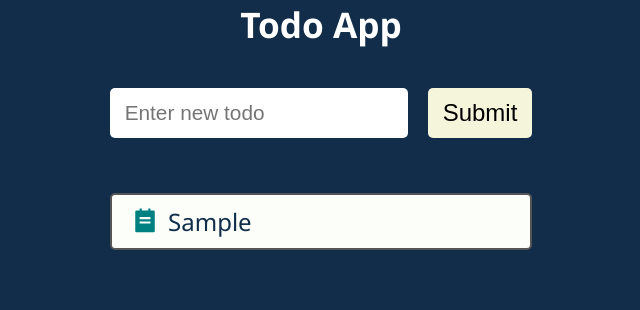
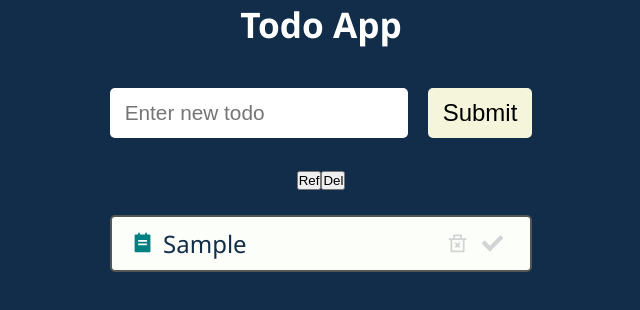
Before and after one commit to AlexiusMart/simple-todo, a React (Create React App) app: page / in a window 1280 px wide. Both pictures are taken after typing "Sample" into the empty fields and a click on the button "Submit". Shown: the top 310 px of the page, without its empty margins (319-959 px from the left). Built offline with nearby package versions, Linux system fonts and the light colour scheme.

Commit message:
complete button on todo in list

```diff
--- a/package.json
+++ b/package.json
@@ -10,6 +10,7 @@
     "react-dom": "^18.2.0",
     "react-icons": "^4.7.1",
     "react-scripts": "5.0.1",
+    "uuid": "^9.0.0",
     "web-vitals": "^2.1.4"
   },
   "scripts": {
--- a/src/App.js
+++ b/src/App.js
@@ -1,4 +1,6 @@
 import { useState } from 'react'
+import { v4 as uuidv4 } from 'uuid'
+import { TodosActions } from './components/Todos/TodosActions'
 import { TodoForm } from './components/Todos/TodoForm'
 import { TodoList } from './components/Todos/TodoList'
 
@@ -8,18 +10,38 @@ function App() {
   const [todos, setTodos] = useState([])
 
   const addTodoHandler = (text) => {
-    setTodos([...todos, text])
+    const newTodo = {
+      text,
+      isCompleted: false,
+      id: uuidv4()
+    }
+    setTodos([...todos, newTodo])
   }
 
-  const deleteTodoHandler = (index) => {
-    setTodos(todos.filter((_, i) => i !== index))
+  const deleteTodoHandler = (id) => {
+    setTodos(todos.filter((todo) => todo.id !== id))
+  }
+
+  const toggleTodoHandler = (id) => {
+    setTodos(
+      todos.map((todo) =>
+        todo.id === id
+          ? { ...todo, isCompleted: !todo.isCompleted }
+          : { ...todo }
+      )
+    )
   }
 
   return (
     <div className='App'>
       <h1>Todo App</h1>
       <TodoForm addTodo={addTodoHandler} />
-      <TodoList todos={todos} deleteTodo={deleteTodoHandler} />
+      <TodosActions />
+      <TodoList
+        todos={todos}
+        deleteTodo={deleteTodoHandler}
+        toggleTodo={toggleTodoHandler}
+      />
     </div>
   )
 }
--- a/src/components/Todos/Todo.jsx
+++ b/src/components/Todos/Todo.jsx
@@ -1,11 +1,17 @@
 import styles from './Todo.module.css'
-import { RiTodoFill } from 'react-icons/ri'
+import { RiTodoFill, RiDeleteBin2Line } from 'react-icons/ri'
+import { FaCheck } from 'react-icons/fa'
 
-export const Todo = ({ todo, i, deleteTodo }) => {
+export const Todo = ({ todo, deleteTodo, toggleTodo }) => {
   return (
-    <div className={styles.todo} onDoubleClick={() => deleteTodo(i)}>
+    <div className={`${styles.todo} ${todo.isCompleted ? styles.completedTodo : ''}`}>
       <RiTodoFill className={styles.todoIcon} />
-      <div className={styles.todoText}>{todo}</div>
+      <div className={styles.todoText}>{todo.text}</div>
+      <RiDeleteBin2Line
+        className={styles.deleteIcon}
+        onClick={() => deleteTodo(todo.id)}
+      />
+      <FaCheck className={styles.checkIcon} onClick={() => toggleTodo(todo.id)} />
     </div>
   )
 }
--- a/src/components/Todos/Todo.module.css
+++ b/src/components/Todos/Todo.module.css
@@ -22,3 +22,38 @@
   font-size: 1.8rem;
   margin-right: 10px;
 }
+
+.completedTodo {
+  background-color: unset;
+  border-color: gray;
+  color: gray;
+}
+
+.todo.completedTodo .todoIcon,
+.todo.completedTodo .checkIcon,
+.todo.completedTodo .deleteIcon {
+  color: gray;
+}
+
+.checkIcon,
+.deleteIcon {
+  cursor: pointer;
+  color: lightgrey;
+  padding: 0 7px;
+  font-size: 1.8rem;
+  transition: transform 0.3s;
+}
+
+.checkIcon:hover,
+.deleteIcon:hover {
+  cursor: pointer;
+  transform: scale(1.3);
+}
+
+.checkIcon:hover {
+  color: green;
+}
+
+.deleteIcon:hover {
+  color: red;
+}
--- a/src/components/Todos/TodoList.jsx
+++ b/src/components/Todos/TodoList.jsx
@@ -2,12 +2,17 @@ import { Todo } from './Todo'
 
 import styles from './TodoList.module.css'
 
-export const TodoList = ({ todos, deleteTodo }) => {
+export const TodoList = ({ todos, deleteTodo, toggleTodo }) => {
   return (
     <div className={styles.todoListContainer}>
       {!todos.length && <h2>Todo list is empty</h2>}
-      {todos.map((todo, i) => (
-        <Todo key={i} todo={todo} i={i} deleteTodo={deleteTodo} />
+      {todos.map((todo) => (
+        <Todo
+          key={todo.id}
+          todo={todo}
+          deleteTodo={deleteTodo}
+          toggleTodo={toggleTodo}
+        />
       ))}
     </div>
   )
--- /dev/null
+++ b/src/components/Todos/TodosActions.jsx
@@ -0,0 +1,8 @@
+export const TodosActions = () => {
+  return (
+    <>
+      <button>Ref</button>
+      <button>Del</button>
+    </>
+  )
+}
```
Also changed, not shown: src/components/Todos/TodosActions.module.css (added), 1 other file (tests, documents, lock files or other folders).
